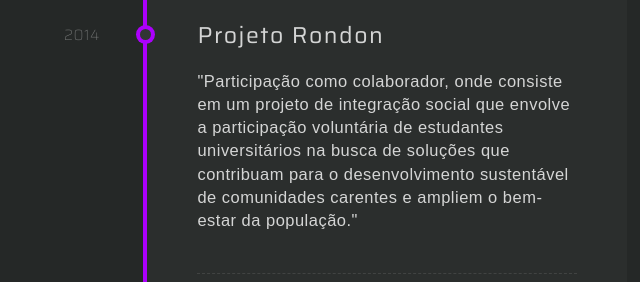
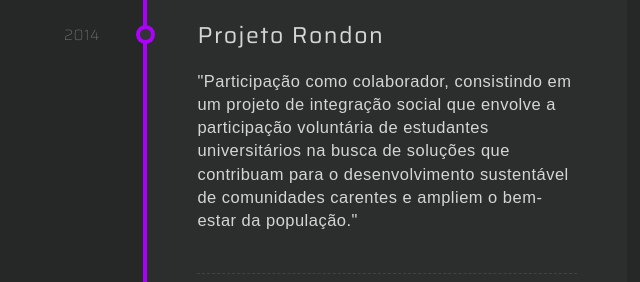
Before and after one commit to GuilhermeSouza01/timeline, a plain HTML site: page index.html in a window 1280 px wide. Shown: the part 210-492 px from the top of the page, 255-895 px from the left. Drawn offline with Linux system fonts and the light colour scheme; a web font is replaced by a local one.

Commit message:
fix text

```diff
--- a/index.html
+++ b/index.html
@@ -14,7 +14,7 @@
         <ul class="timeline">
           <li class="event" data-date="2014">
             <h3>Projeto Rondon</h3>
-            <p>"Participação como colaborador, onde consiste em um projeto de integração social que envolve a participação voluntária de estudantes universitários na busca de soluções que contribuam para o desenvolvimento sustentável de comunidades carentes e ampliem o bem-estar da população."</p>
+            <p>"Participação como colaborador, consistindo em um projeto de integração social que envolve a participação voluntária de estudantes universitários na busca de soluções que contribuam para o desenvolvimento sustentável de comunidades carentes e ampliem o bem-estar da população."</p>
           </li>
           <li class="event" data-date="2019">
             <h3>Oatech</h3>
```
